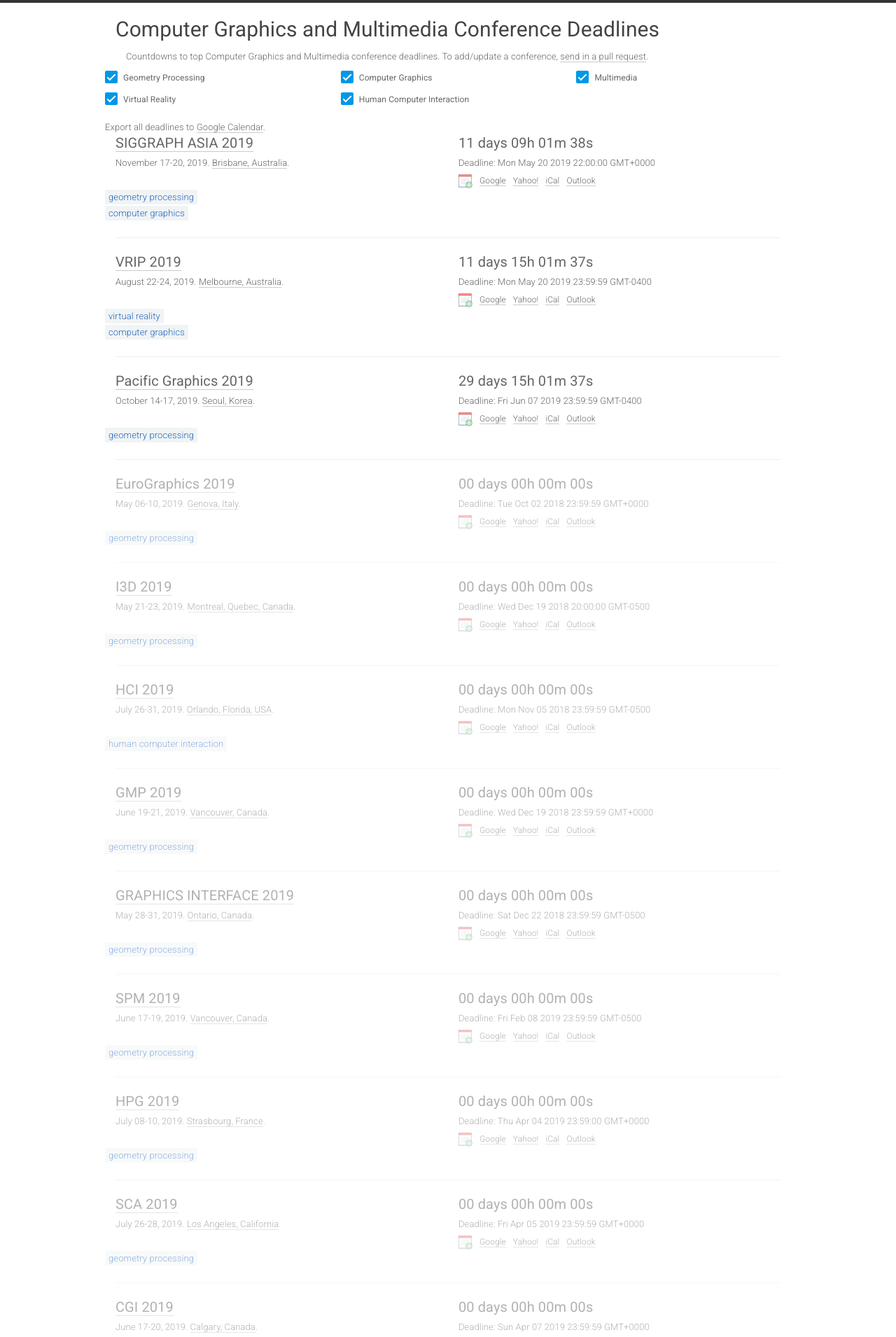
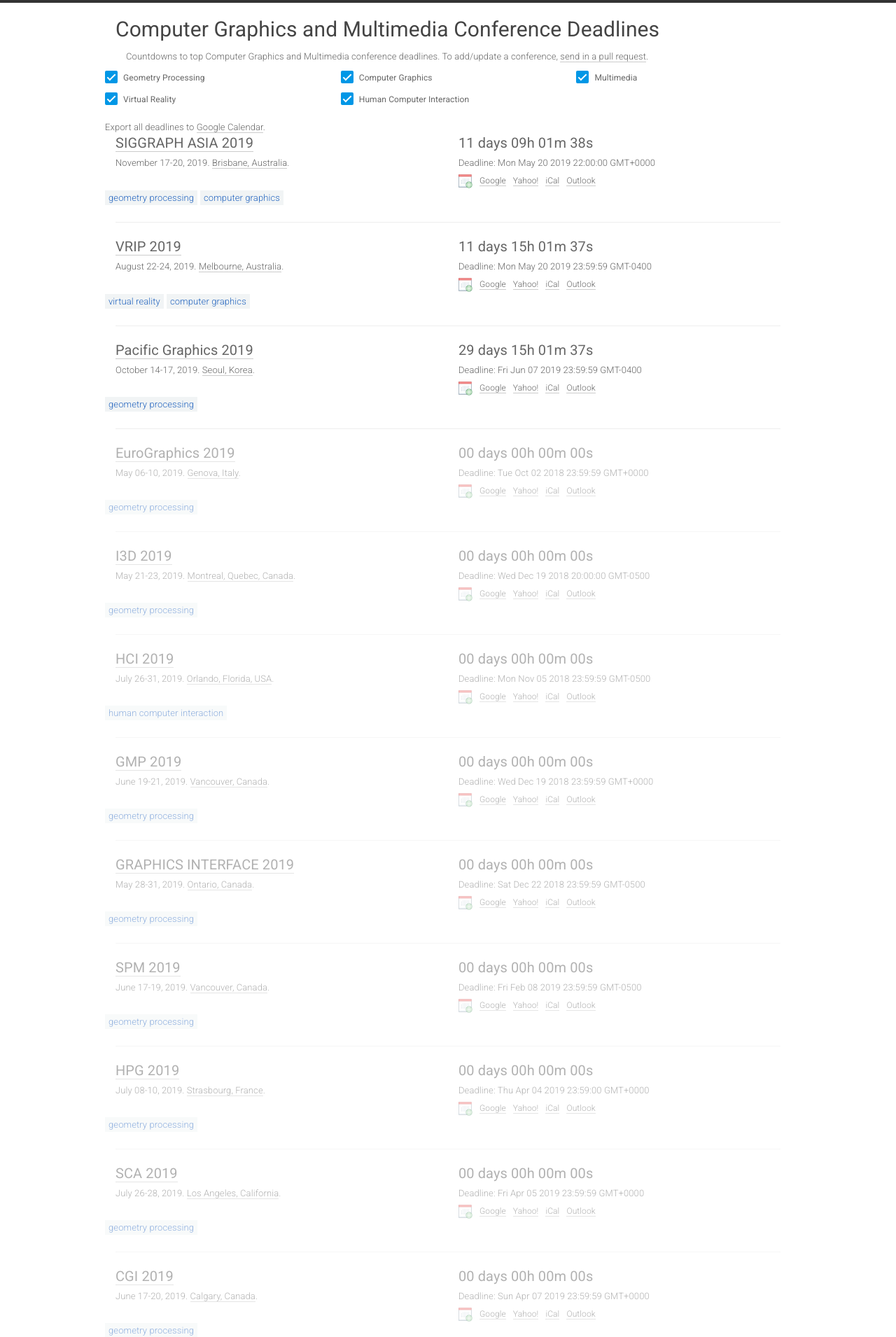
Before and after one commit to JianweiHu94/cgm-deadlines, a Jekyll site: the page built from index.html, in a window 1280 px wide. Shown: the top 1910 px of the page at 70% size. Built offline with Jekyll 4.4.1, drawn with Linux system fonts in a browser that asks for light colours; nearby versions of some CDN libraries.

Commit message:
Update home.html

```diff
--- a/_layouts/home.html
+++ b/_layouts/home.html
@@ -97,9 +97,9 @@
             <div class="col-xs-32">
               <span data-sub="{{conf.sub}}" class="conf-sub"></span>
               {% if conf.sub1 != conf.sub %}
-              <div class="col-xs-32">
+
                  <span data-sub="{{conf.sub1}}" class="conf-sub1"></span>
-              </div>
+
             {% endif %}
             </div>
 
```
